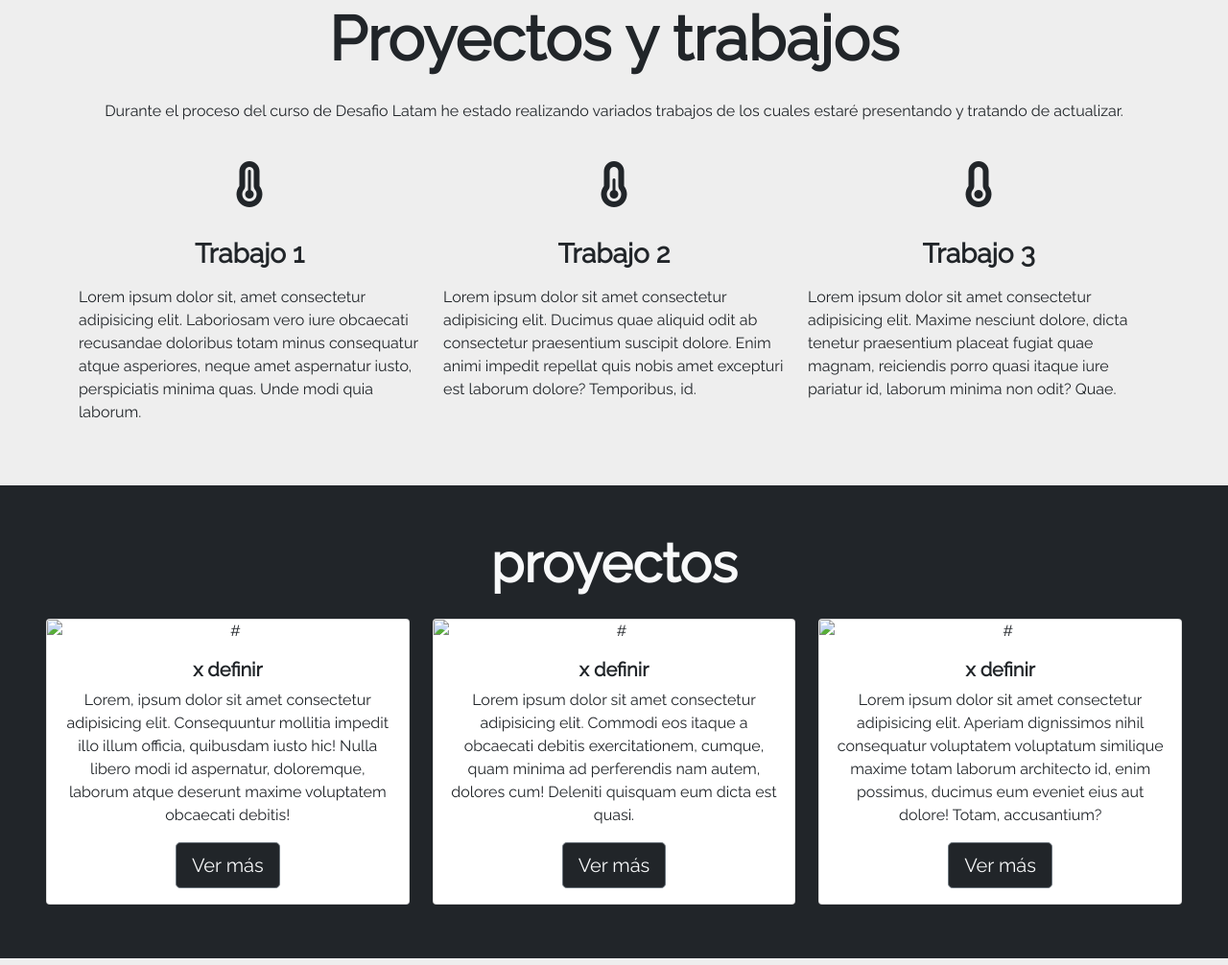
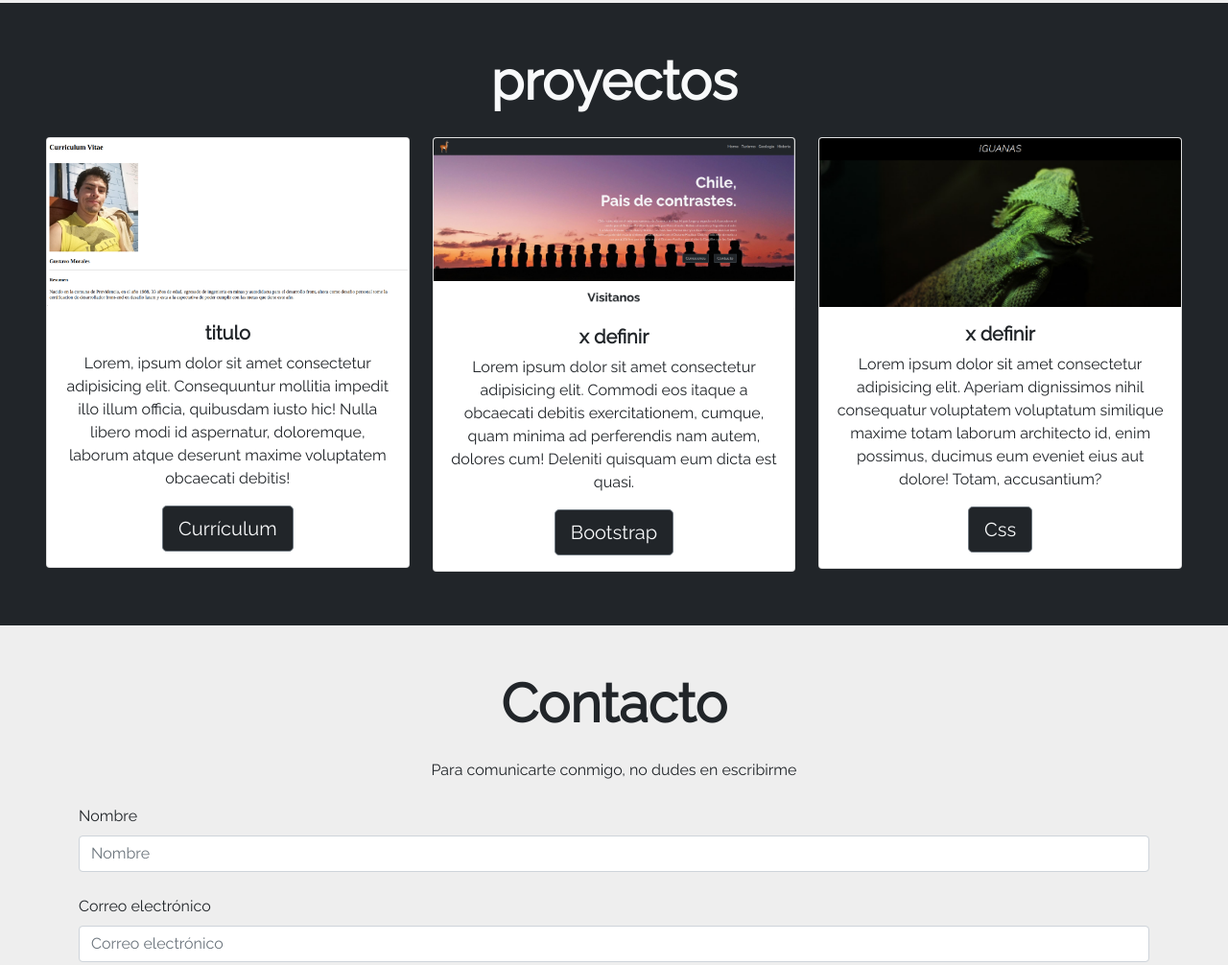
Before and after one commit to GustavoMoralesGa/GustavoMoralesGa.github.io, a plain HTML site: page index.html in a window 1280 px wide. Shown: the part 1453-2459 px from the top of the page at 96% size. Drawn offline with nearby package versions, Linux system fonts and the light colour scheme.

Commit message:
ADD Html, imgs, links buttons

```diff
--- a/index.html
+++ b/index.html
@@ -47,7 +47,8 @@
               </li>
               <li class="nav-item">
                 <a class="nav-link text-light"
-                  href="#">X DEFINIR</a>
+                  target="_blank"
+                  href="https://github.com/GustavoMoralesGa">Github</a>
               </li class="nav-item">
                 <a class="nav-link text-light"
                   href="#">X DEFINIR</a>
@@ -98,14 +99,14 @@
 
 
 
-  <!-- Content1 -->
+  <!-- Content 1 -->
 
-  <section id="Acerca-de-mi" class="container text-center my-5">
+  <section id="About-me" class="container text-center my-5">
     <h2 class="display-3 fw-bold my-4">Acerca de mí</h2>
     <p class="my-4">
         Nacido en Santiago, llegué al desarrollo despues de muchas decisiones, muy feliz de haber tomado este camino. Espero lograr grandes cosas con el desarrollo web y seguir creciendo e innovando.
     </p>
-    <h4>Experiencia</h4>
+    <h4>Experiencia y estudios</h4>
       <div class="row">
         <div class="col-12 col-md-4">
           <i class="fa-solid fa-hammer fa-3x my-3"></i>
@@ -140,66 +141,32 @@
     </section>
 
   <!-- CONTENT 2 -->
-  <!-- FAVOR NO TOCAR SECTION 2!! PROYECTO CON IDEA PENDIENTE -->
 
-    <section id="Personal-work" class="container text-center my-5">
-
-      <h2 class="display-3 fw-bold my-4">Proyectos y trabajos</h2>
-      <p class="my-4">
-          Durante el proceso del curso de Desafio Latam he estado realizando variados trabajos de los cuales estaré presentando y tratando de actualizar.
-      </p>
-      <div class="row">
-          <div class="col-12 col-md-4">
-              <i class="fas fa-thermometer-full fa-3x my-3"></i>
-              <h3 class="my-3 fw-bold">Trabajo 1</h3>
-              <p class="my-3 text-start">
-                  Lorem ipsum dolor sit, amet consectetur adipisicing elit. Laboriosam vero iure obcaecati recusandae doloribus totam minus consequatur atque asperiores, neque amet aspernatur iusto, perspiciatis minima quas. Unde modi quia laborum.
-              </p>
-          </div>
-          <div class="col-12 col-md-4">
-              <i class="fas fa-thermometer-half fa-3x my-3"></i>
-              <h3 class="my-3 fw-bold">Trabajo 2</h3>
-              <p class="my-3 text-start">
-                  Lorem ipsum dolor sit amet consectetur adipisicing elit. Ducimus quae aliquid odit ab consectetur praesentium suscipit dolore. Enim animi impedit repellat quis nobis amet excepturi est laborum dolore? Temporibus, id.
-              </p>
-          </div>
-          <div class="col-12 col-md-4">
-              <i class="fas fa-thermometer-empty fa-3x my-3"></i>
-              <h3 class="my-3 fw-bold">Trabajo 3</h3>
-              <p class="my-3 text-start">
-                  Lorem ipsum dolor sit amet consectetur adipisicing elit. Maxime nesciunt dolore, dicta tenetur praesentium placeat fugiat quae magnam, reiciendis porro quasi itaque iure pariatur id, laborum minima non odit? Quae.
-              </p>
-          </div>
-      </div>
-    </section>
-
-  <!-- CONTENT 3 -->
-
-
-    <section id="Chile-turismo" class="my-5 p-5 bg-dark">
+    <section id="Personal-work" class="my-5 p-5 bg-dark">
 
       <h2 class="display-4 fw-bold text-center text-light mb-3">proyectos</h2>
 
       <div class="row">
           <div class="col-12 col-sm-4 py-2">
               <div class="card text-center">
-                  <img src="#"
+                  <img src="/assets/img/Html.png"
                   class="card-img-top"
                   alt="#">
                   <div class="card-body">
-                      <h5 class="card-title fw-bold ">x definir</h5>
+                      <h5 class="card-title fw-bold ">titulo</h5>
                       <p class="card-text">
                           Lorem, ipsum dolor sit amet consectetur adipisicing elit. Consequuntur mollitia impedit illo illum officia, quibusdam iusto hic! Nulla libero modi id aspernatur, doloremque, laborum atque deserunt maxime voluptatem obcaecati debitis!
                       </p>
-                      <button type="button" class="btn btn-lg btn-dark text-light btn-outline-secondary">
-                          Ver más
-                      </button>
+                      <a href="https://github.com/GustavoMoralesGa/Curriculum"
+                        class="btn btn-dark btn-lg text-light btn-outline-secondary"
+                        tabindex="-1" role="button" aria-disabled="true" target="_blank">Currículum
+                      </a>
                   </div>
               </div>
           </div>
           <div class="col-12 col-sm-4 py-2">
               <div class="card text-center">
-                  <img src="#"
+                  <img src="/assets/img/Bootstrap.png"
                   class="card-img-top"
                   alt="#">
                   <div class="card-body">
@@ -207,15 +174,16 @@
                       <p class="card-text">
                           Lorem ipsum dolor sit amet consectetur adipisicing elit. Commodi eos itaque a obcaecati debitis exercitationem, cumque, quam minima ad perferendis nam autem, dolores cum! Deleniti quisquam eum dicta est quasi.
                       </p>
-                      <button type="button" class="btn btn-lg btn-dark text-light btn-outline-secondary">
-                          Ver más
-                      </button>
+                      <a href="https://github.com/GustavoMoralesGa/fdsw-github"
+                        class="btn btn-dark btn-lg text-light btn-outline-secondary"
+                        tabindex="-1" role="button" aria-disabled="true" target="_blank" >Bootstrap
+                      </a>
                   </div>
               </div>
           </div>
           <div class="col-12 col-sm-4 py-2">
               <div class="card text-center">
-                  <img src="#"
+                  <img src="/assets/img/IguanaPage.png"
                   class="card-img-top"
                   alt="#">
                   <div class="card-body">
@@ -223,10 +191,11 @@
                           x definir</h5>
                       <p class="card-text">
                           Lorem ipsum dolor sit amet consectetur adipisicing elit. Aperiam dignissimos nihil consequatur voluptatem voluptatum similique maxime totam laborum architecto id, enim possimus, ducimus eum eveniet eius aut dolore! Totam, accusantium?
-                                                                        </p>
-                      <button type="button" class="btn btn-lg btn-dark text-light btn-outline-secondary">
-                          Ver más
-                      </button>
+                      </p>
+                      <a href="https://github.com/GustavoMoralesGa/iguanapage"
+                        class="btn btn-dark btn-lg text-light btn-outline-secondary"
+                        tabindex="-1" role="button" aria-disabled="true" target="_blank">Css
+                      </a>
                   </div>
               </div>
           </div>
@@ -234,7 +203,7 @@
 
     </section>
 
-  <!-- CONTENT4 -->
+  <!-- CONTENT 3 -->
 
     <section id="Contacto" class="container my-5">
 
```
Also changed, not shown: assets/img/Bootstrap.png (added), assets/img/Html.png (added), assets/img/IguanaPage.png (added).
